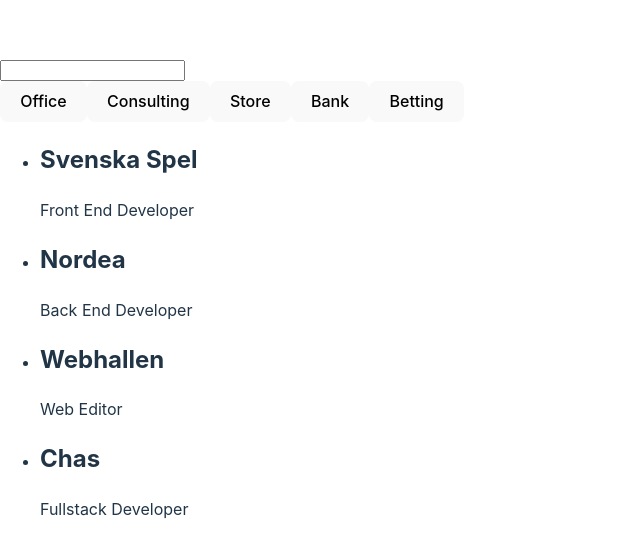
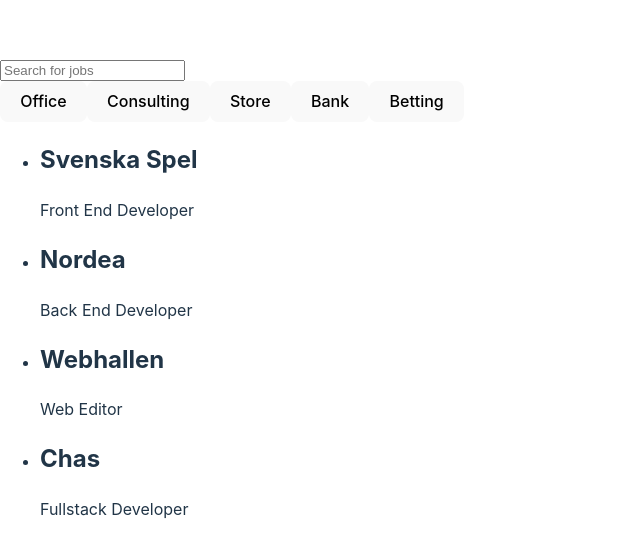
Before and after one commit to matin889/Jobchasers, a React (Vite) app in the folder Jobchasers/: page / in a window 1280 px wide. Shown: the part 103-660 px from the top of the page, without its empty margins (0-640 px from the left). Built offline with nearby package versions, Linux system fonts and the light colour scheme.

Commit message:
put logic into components and made i work

```diff
--- a/Jobchasers/src/App.jsx
+++ b/Jobchasers/src/App.jsx
@@ -1,55 +1,12 @@
-import React, { useState, useEffect } from 'react';
-import { useSelector, useDispatch } from 'react-redux';
+import React from 'react';
 import companies from '../companies.json';
-import { setSelectedTag, setFilteredData } from './features/filterSlice';
-import store from './features/store';
+import FilteredList from './Components/FilteredList';
 
 function App() {
-  const [query, setQuery] = useState('');
-  const dispatch = useDispatch();
-  const selectedTag = useSelector((state) => state.filter.selectedTag);
-
-  useEffect(() => {
-    const search = (item) => {
-      return (
-        item.companyName.toLowerCase().includes(query.toLowerCase()) ||
-        item.jobTitle.toLowerCase().includes(query.toLowerCase()) ||
-        item.category.join(' ').toLowerCase().includes(query.toLowerCase())
-      );
-    };
-
-    const allData = selectedTag
-      ? companies.filter((item) => item.category.includes(selectedTag))
-      : companies;
-    const filteredData = allData.filter(search);
-    dispatch(setFilteredData(filteredData));
-  }, [query, selectedTag, dispatch]
-  );
-
-  const handleTagClick = (tag) => {
-    dispatch(setSelectedTag(tag));
-  };
-
-  const { filteredData } = useSelector((state) => state.filter);
 
   return (
     <div>
-      <input type="text" value={query} onChange={(e) => setQuery(e.target.value)} />
-      <div>
-        <button onClick={() => handleTagClick('Office')}>Office</button>
-        <button onClick={() => handleTagClick('Consulting')}>Consulting</button>
-        <button onClick={() => handleTagClick('Store')}>Store</button>
-        <button onClick={() => handleTagClick('Bank')}>Bank</button>
-        <button onClick={() => handleTagClick('Betting')}>Betting</button>
-      </div>
-      <ul>
-        {filteredData.map((item) => (
-          <li key={item.id}>
-            <h2>{item.companyName}</h2>
-            <p>{item.jobTitle}</p>
-          </li>
-        ))}
-      </ul>
+      <FilteredList companies={companies} />
     </div>
   );
 }
--- /dev/null
+++ b/Jobchasers/src/Components/FilteredList.jsx
@@ -0,0 +1,48 @@
+import React from 'react';
+import { useState } from 'react';
+import { useSelector, useDispatch } from 'react-redux';
+import { setSelectedTag } from '../features/filterSlice';
+import SearchBar from './SearchBar';
+import TagButton from './TagButton';
+import JobList from './JobList';
+
+function FilteredList({ companies }) {
+  const [query, setQuery] = useState('');
+  const selectedTag = useSelector((state) => state.filter.selectedTag);
+  const dispatch = useDispatch();
+
+  const handleTagClick = (tag) => {
+    dispatch(setSelectedTag(tag));
+  };
+
+  const filteredCompanies = companies.filter((company) => {
+    if (selectedTag && !company.category.includes(selectedTag)) {
+      return false; // skip if selected tag is active and company doesn't match it
+    }
+
+    if (query) {
+      const searchTerms = query.toLowerCase().split(' ');
+      const { jobTitle, companyName, category } = company;
+      const searchIn = [jobTitle, companyName, ...category].join(' ').toLowerCase();
+      return searchTerms.every((term) => searchIn.includes(term));
+    }
+
+    return true; // include all companies if no tag or query is active
+  });
+
+  return (
+    <div>
+      <SearchBar query={query} setQuery={setQuery} />
+      <div>
+        <TagButton tag="Office" handleTagClick={handleTagClick} />
+        <TagButton tag="Consulting" handleTagClick={handleTagClick} />
+        <TagButton tag="Store" handleTagClick={handleTagClick} />
+        <TagButton tag="Bank" handleTagClick={handleTagClick} />
+        <TagButton tag="Betting" handleTagClick={handleTagClick} />
+      </div>
+      <JobList jobs={filteredCompanies} />
+    </div>
+  );
+}
+
+export default FilteredList;
--- /dev/null
+++ b/Jobchasers/src/Components/JobList.jsx
@@ -0,0 +1,16 @@
+import React from 'react';
+
+function JobList({ jobs }) {
+  return (
+    <ul>
+      {jobs.map((job) => (
+        <li key={job.id}>
+          <h2>{job.companyName}</h2>
+          <p>{job.jobTitle}</p>
+        </li>
+      ))}
+    </ul>
+  );
+}
+
+export default JobList;
--- /dev/null
+++ b/Jobchasers/src/Components/SearchBar.jsx
@@ -0,0 +1,18 @@
+import React from 'react';
+
+function SearchBar({ query, setQuery }) {
+  const handleInputChange = (event) => {
+    setQuery(event.target.value);
+  };
+
+  return (
+    <input
+      type="text"
+      placeholder="Search for jobs"
+      value={query}
+      onChange={handleInputChange}
+    />
+  );
+}
+
+export default SearchBar;
--- /dev/null
+++ b/Jobchasers/src/Components/TagButton.jsx
@@ -0,0 +1,9 @@
+import React from 'react';
+
+function TagButton({ tag, handleTagClick }) {
+  return (
+    <button onClick={() => handleTagClick(tag)}>{tag}</button>
+  );
+}
+
+export default TagButton;
--- a/Jobchasers/src/features/filterSlice.js
+++ b/Jobchasers/src/features/filterSlice.js
@@ -1,20 +1,15 @@
 import { createSlice } from '@reduxjs/toolkit';
-export const filterSlice = createSlice({
+
+const filterSlice = createSlice({
   name: 'filter',
-  initialState: {
-    selectedTag: '',
-    filteredData: [],
-  },
+  initialState: { selectedTag: null },
   reducers: {
     setSelectedTag: (state, action) => {
-      state.selectedTag = action.payload;
-    },
-    setFilteredData: (state, action) => {
-      state.filteredData = action.payload;
+      const tag = action.payload;
+      state.selectedTag = state.selectedTag === tag ? null : tag;
     },
   },
 });
 
-
-export const { setSelectedTag, setFilteredData } = filterSlice.actions;
+export const { setSelectedTag } = filterSlice.actions;
 export default filterSlice.reducer;
```
Also changed, not shown: Jobchasers/src/Components/filter.jsx (deleted, +0 -11 lines).
